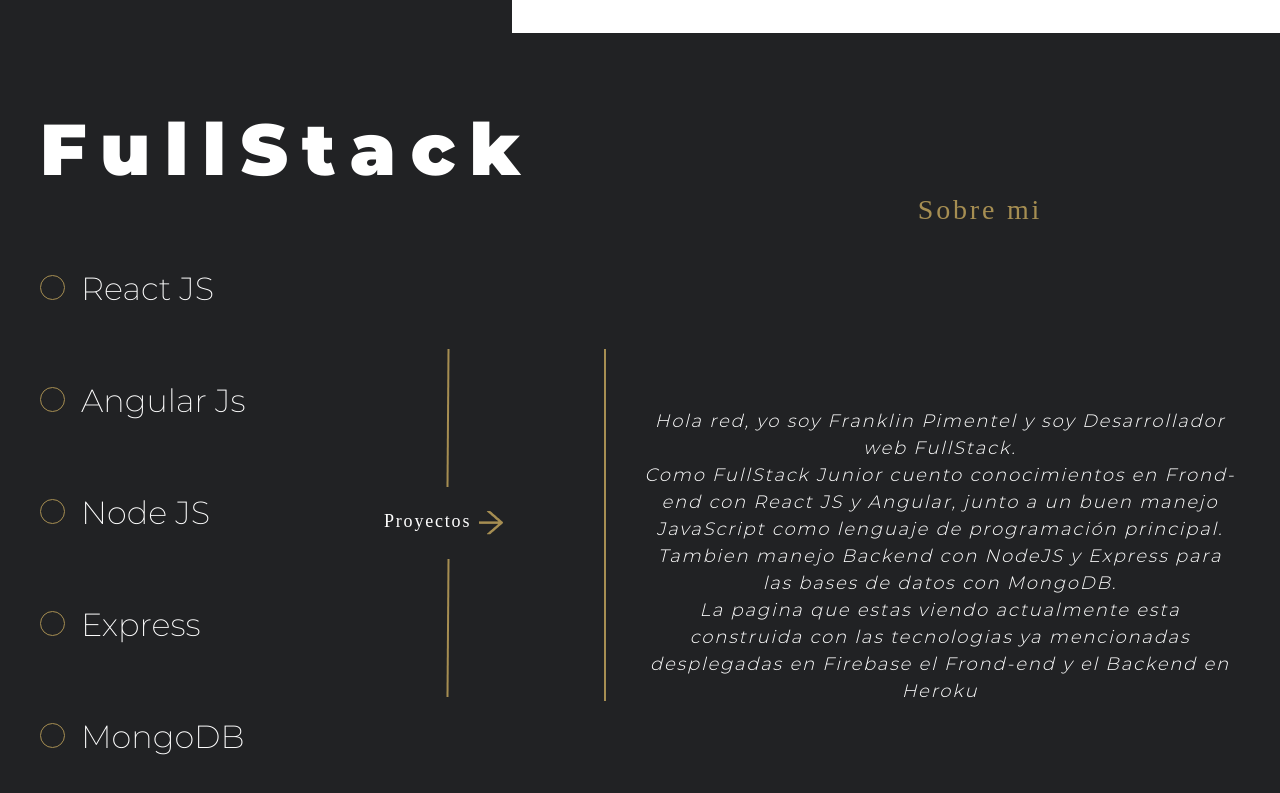
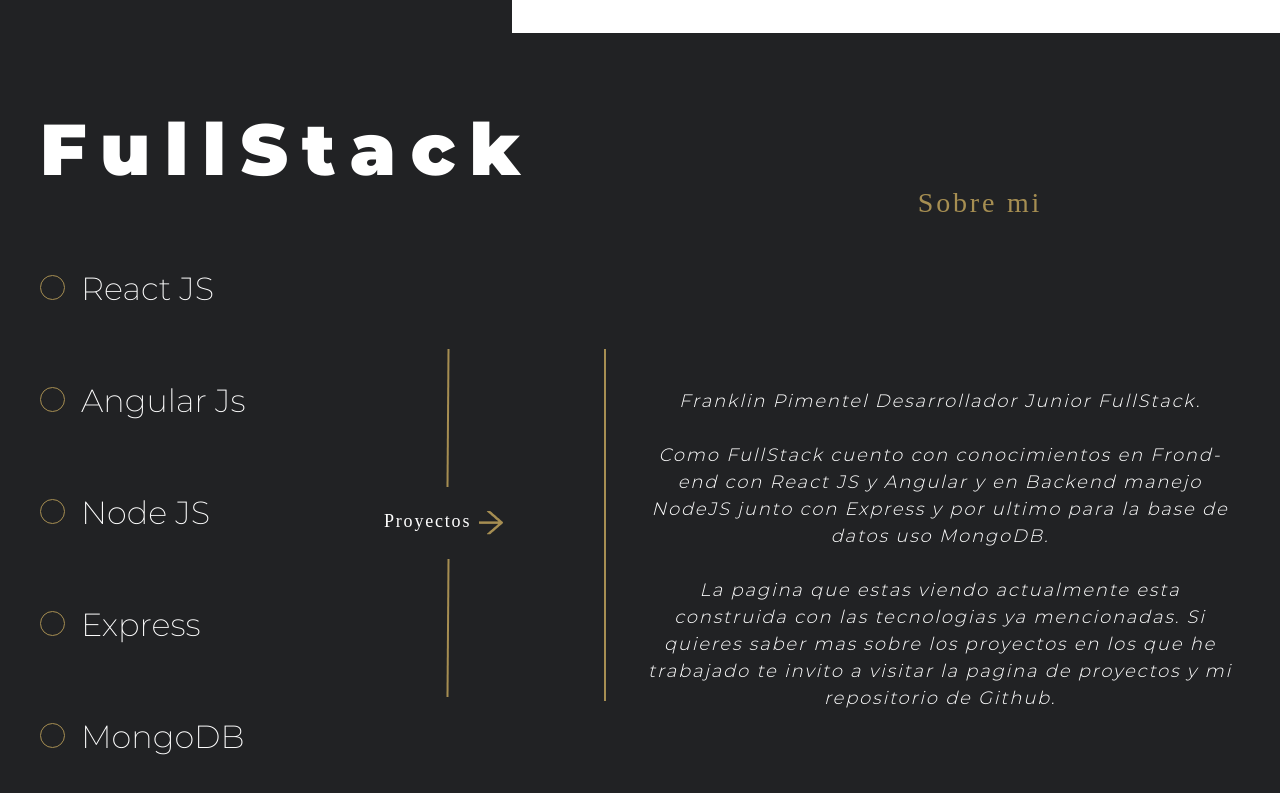
Before and after one commit to Franklingp/portafolioReact, a React (Create React App) app: page / in a window 1280 px wide. Shown: the part 767-1560 px from the top of the page. Built offline with nearby package versions, Linux system fonts and the light colour scheme; no server answers; a web font is replaced by a local one.

Commit message:
Cambiando el texto de sobre mi

```diff
--- a/src/pages/About.js
+++ b/src/pages/About.js
@@ -54,14 +54,16 @@ export const About = () => {
         <section className="about-der text-regular">
             <h3 className="about-me">Sobre mi</h3>
             <p className="paragraph text-ligth">
-                Hola red, yo soy Franklin Pimentel y soy Desarrollador web FullStack.
+                Franklin Pimentel Desarrollador Junior FullStack.
                 <br/>
-                Como FullStack Junior cuento conocimientos en Frond-end con React JS y Angular,
-                junto a un buen manejo JavaScript como lenguaje de programación principal. Tambien manejo Backend con NodeJS
-                y Express para las bases de datos con MongoDB.
                 <br/>
-                La pagina que estas viendo actualmente esta construida con las tecnologias ya mencionadas
-                desplegadas en Firebase el Frond-end y el Backend en Heroku
+                Como FullStack cuento con conocimientos en Frond-end con React JS y Angular y en
+                Backend manejo NodeJS junto con Express y por ultimo para la base de datos uso MongoDB.
+                <br/>
+                <br/>
+                La pagina que estas viendo actualmente esta construida con las tecnologias ya mencionadas.
+                Si quieres saber mas sobre los proyectos en los que he trabajado te invito a visitar la pagina de proyectos
+                y mi repositorio de Github.
                 {/* Etiam non luctus enim, nec venenatis leo. Proin vitae odio quis lacus molestie rutrum. Aenean vitae lobortis erat. Ut fringilla nisl efficitur lorem blandit, eu finibus metus commodo. Aliquam a velit euismod, aliquet augue at, lacinia dui. Fusce lobortis nisi et velit ultrices vehicula. Aenean a felis nec odio rutrum aliquet. Duis convallis, orci sit amet fermentum vehicula, lorem magna posuere nibh, et molestie lacus eros eget dolor. Maecenas vulputate scelerisque est, eget blandit lacus vestibulum sit amet. Proin ac augue a ipsum venenatis mollis. Morbi scelerisque, est et bibendum sagittis, nisl arcu rutrum ipsum, ut ultricies augue mi vitae lorem. Praesent a sapien viverra, tincidunt erat vel, elementum mi. Donec ex justo, commodo eu leo nec, volutpat faucibus nibh. Aenean quis tristique ante. Maecenas dignissim velit ullamcorper tortor aliquam, vitae dictum odio egestas. Etiam sem ligula, hendrerit nec tortor at, consequat volutpat ipsum. */}
             </p>
             <Link className="link-readMore text-bold show-mobile" to="/project">
```
